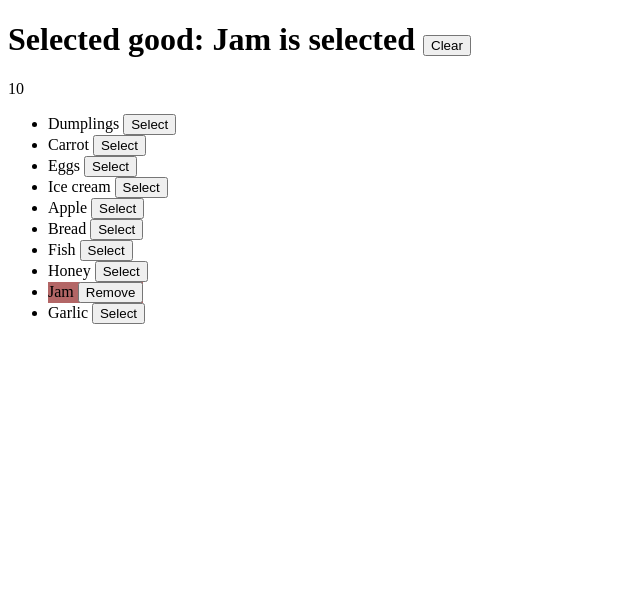
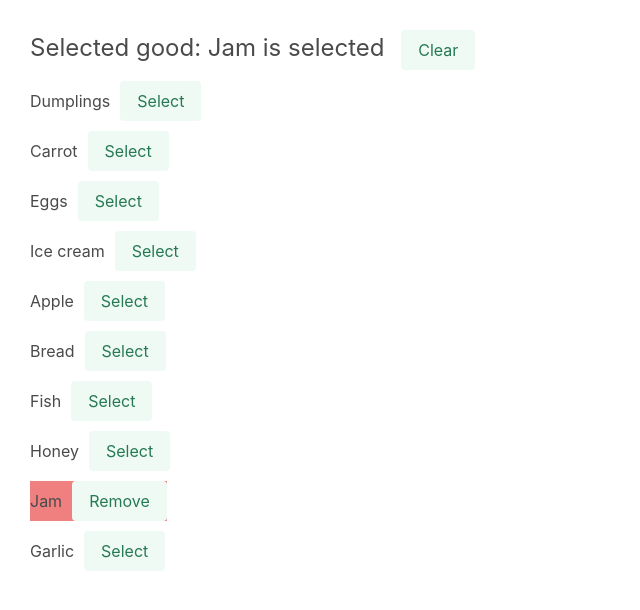
Before and after one commit to mate-academy/react_goods-selector, a React (Create React App) app: page / in a window 1280 px wide. Shown: the top 610 px of the page, without its empty margins (0-640 px from the left). Built offline with nearby package versions, Linux system fonts and the light colour scheme.

Commit message:
add style and key

```diff
--- a/src/App.scss
+++ b/src/App.scss
@@ -1,8 +1,25 @@
+@import "../node_modules/bulma/bulma.sass";
+
+.app {
+  margin: 30px;
+}
+
 .goods {
+  font-size: 24px;
+  margin-bottom: 10px;
+  border-bottom: 1px solid transparent;
+
   &__item {
+    display: flex;
+    align-items: center;
     width: max-content;
+    margin-bottom: 10px;
     &--selected {
-      background-color: rgb(179, 102, 102);
+      background-color: lightcoral;
     }
   }
 }
+
+.button {
+  margin-left: 10px;
+}
--- a/src/App.tsx
+++ b/src/App.tsx
@@ -43,12 +43,13 @@ export class App extends Component<{}, State> {
     const { selectedGood } = this.state;
 
     return (
-      <div className="App">
+      <div className="app">
         <h1 className="goods">
           {`Selected good: ${this.getTitle()}`}
           {' '}
           {selectedGood && (
             <button
+              className="button is-success is-light"
               type="button"
               onClick={() => this.setState({ selectedGood: '' })}
             >
@@ -56,13 +57,12 @@ export class App extends Component<{}, State> {
             </button>
           )}
         </h1>
-        {goodsFromServer.length}
         <ul className="goods__list">
           {goodsFromServer.map(good => (
-            <li className={`goods__item ${good === selectedGood ? 'goods__item--selected' : ''}`}>
+            <li className={`goods__item ${good === selectedGood ? 'goods__item--selected' : ''} `} key={good}>
               {good}
-              {' '}
               <button
+                className="button is-success is-light"
                 type="button"
                 onClick={() => this.onClick(good)}
               >
```
